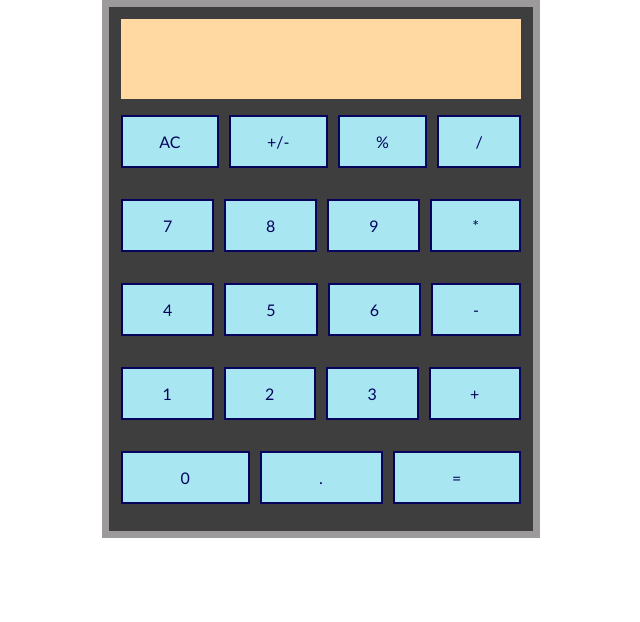
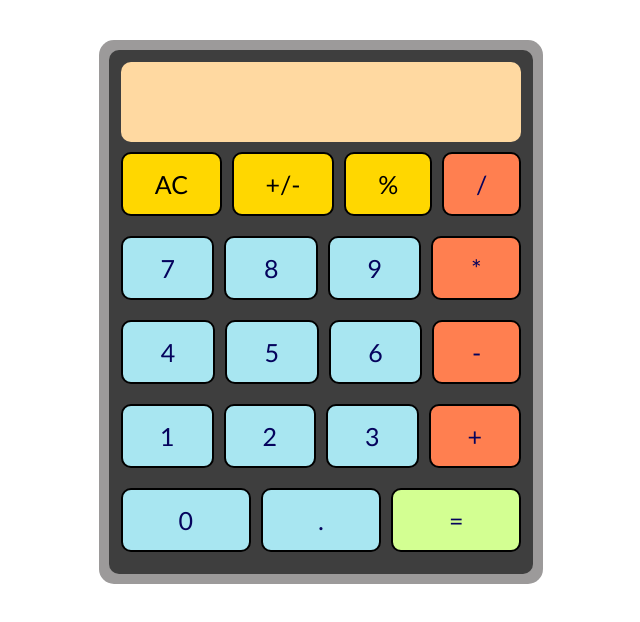
Before and after one commit to octavioromagnoli/calc, a plain HTML site: page index.html in a window 1280 px wide. Shown: the whole page, without its empty margins (319-959 px from the left). Drawn offline with Linux system fonts and the light colour scheme.

Commit message:
Final styles corrections
The calculator looked rather plain and sharp. Add border radius
of 10px to every div, changed button layout colors and made font
size bigger.

```diff
--- a/styles.css
+++ b/styles.css
@@ -10,8 +10,10 @@ body{
 }
 
 .main-container{
-  padding: 7px;
+  padding: 10px;
   background-color: rgb(156, 154, 154);
+  margin-top: 40px;
+  border-radius: 15px;
 }
 .calculator{
   background-color: rgb(62, 62, 62);
@@ -21,6 +23,7 @@ body{
   height: 500px;
   padding: 12px;
   cursor: pointer;
+  border-radius: 10px;
 }
 
 
@@ -32,6 +35,7 @@ body{
   justify-content: end;
   padding-right: 10px;
   font-size: 50px;
+  border-radius: 10px;
 }
 
 .Rows{
@@ -46,11 +50,27 @@ body{
   align-items: center;
   justify-content: center;
   gap: 10px;
+  border-radius: 10px;
 }
 
 .Rows div div{
   border: solid 2px;
   background-color: rgb(168, 230, 241);
   color: rgb(5, 3, 93);
+  border-color: black;
   padding: 15px;
+  font-size: 25px;
 }
+
+.Rows div .operators{
+  background-color: coral;
+}
+
+.Rows div .goldenThree{
+  background-color: gold;
+  color: black;
+}
+
+.Rows div .equal{
+  background-color: rgb(211, 255, 146);
+}
```
